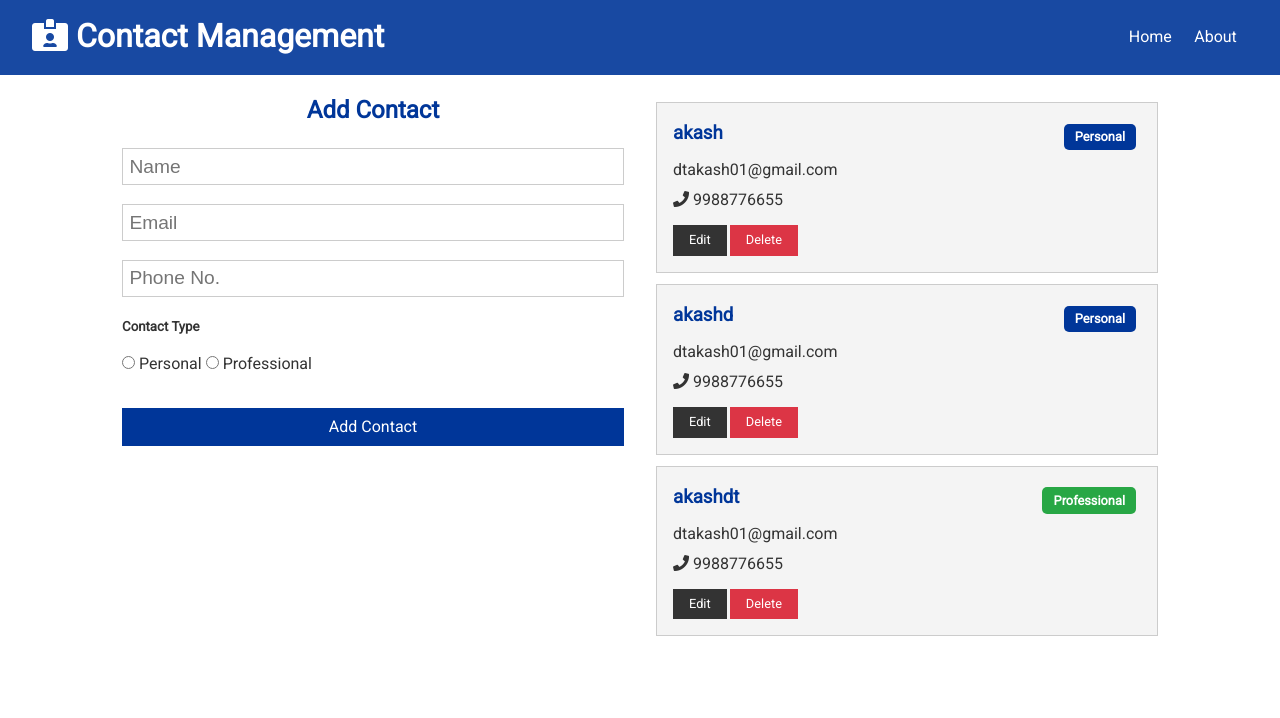
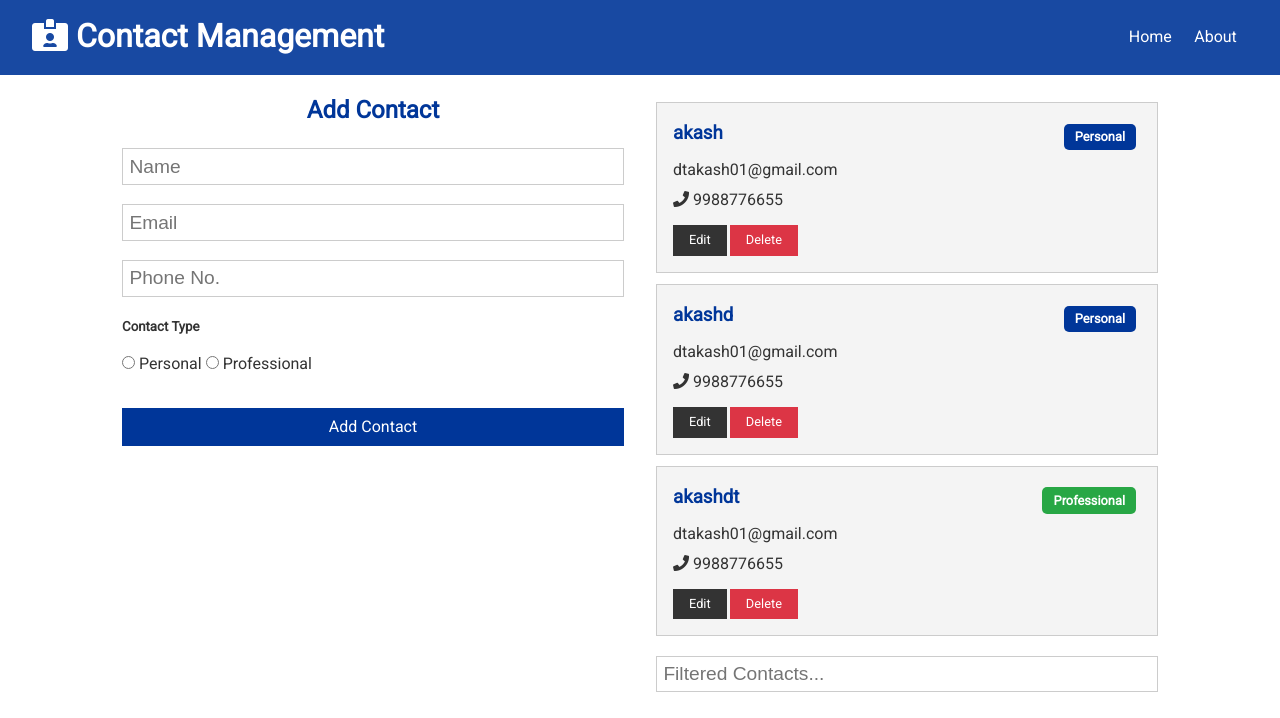
Before and after one commit to dtaakash01/Contact-Management-App, a React (Create React App) app in the folder client/: page / in a window 1280 px wide. Shown: the top 718 px of the page. Built offline with nearby package versions, Linux system fonts and the light colour scheme.

Commit message:
Filtering of Contacts 1/2

```diff
--- a/client/src/components/contacts/ContactFilter.js
+++ b/client/src/components/contacts/ContactFilter.js
@@ -0,0 +1,35 @@
+import React, {useContext, useEffect, useRef} from 'react';
+import ContactContext from '../../context/contacts/contactContext'
+
+const ContactFilter = () => {
+
+    const contactContext = useContext(ContactContext);
+
+    const { filteredContact,clearFilter, filtered} = contactContext;
+
+    const text = useRef('');
+
+    useEffect(() => {
+        if(filtered === null) {
+            text.current.value = '';
+        }
+    })
+
+    const onChange = (e) => {
+        if(text.current.value !== '') {
+            filterContacts(e.target.value);
+        }
+        else {
+            clearFilter();
+        }
+    }
+
+    return (
+        <form>
+            <input type='text' ref={text} placeholder='Filtered Contacts...'
+            onChange={onChange} />
+        </form>
+    )
+}
+
+export default ContactFilter
--- a/client/src/components/pages/Home.js
+++ b/client/src/components/pages/Home.js
@@ -1,5 +1,6 @@
 import React from 'react';
-import Contact from '../contacts/Contacts'
+import Contact from '../contacts/Contacts';
+import ContactFilter from '../contacts/ContactFilter'
 import ContactForm from '../contacts/ContactForm';
 
 
@@ -12,6 +13,7 @@ const Home = () => {
             </div>
             <div>
                <Contact />
+               <ContactFilter />
             </div>
         </div>
     )
```
